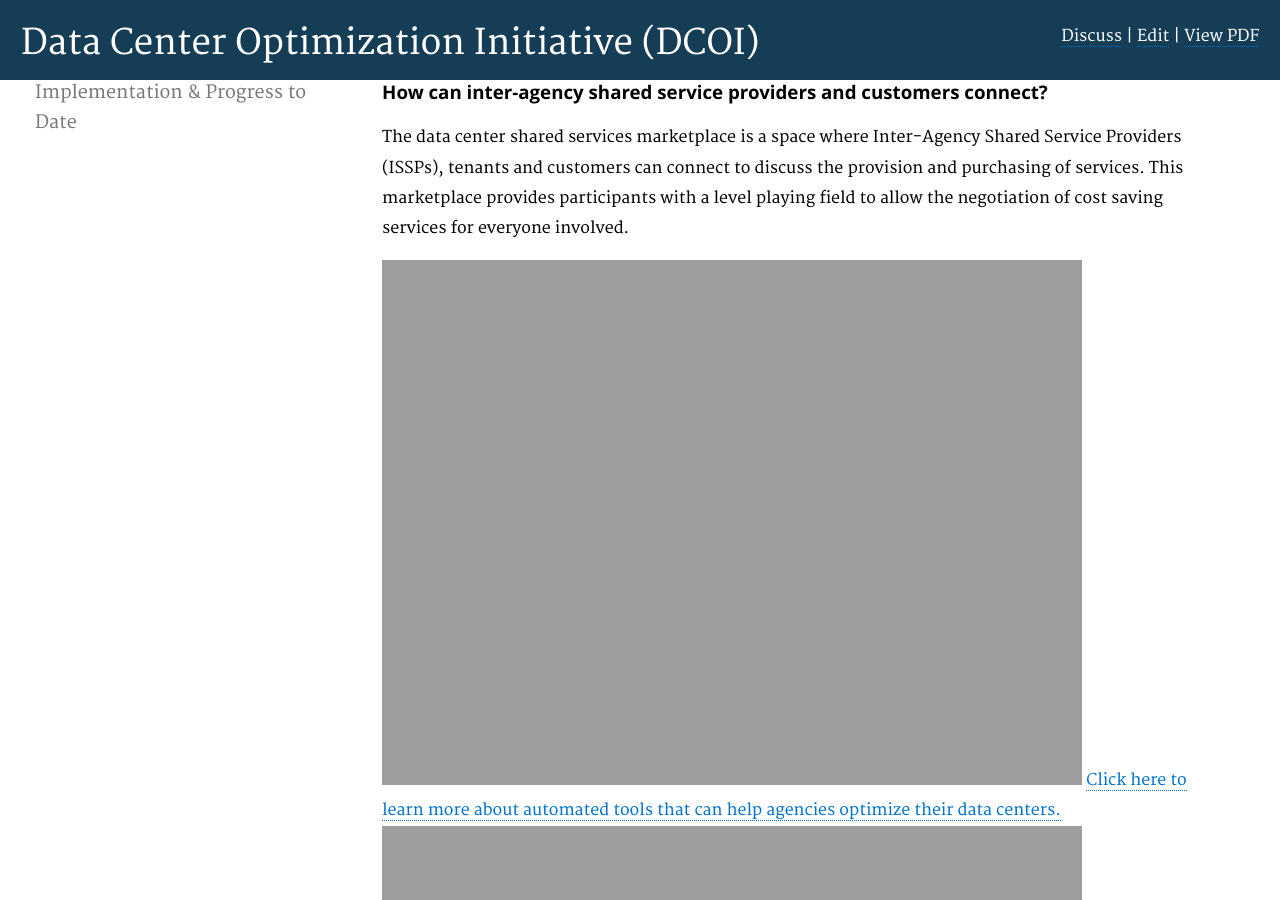
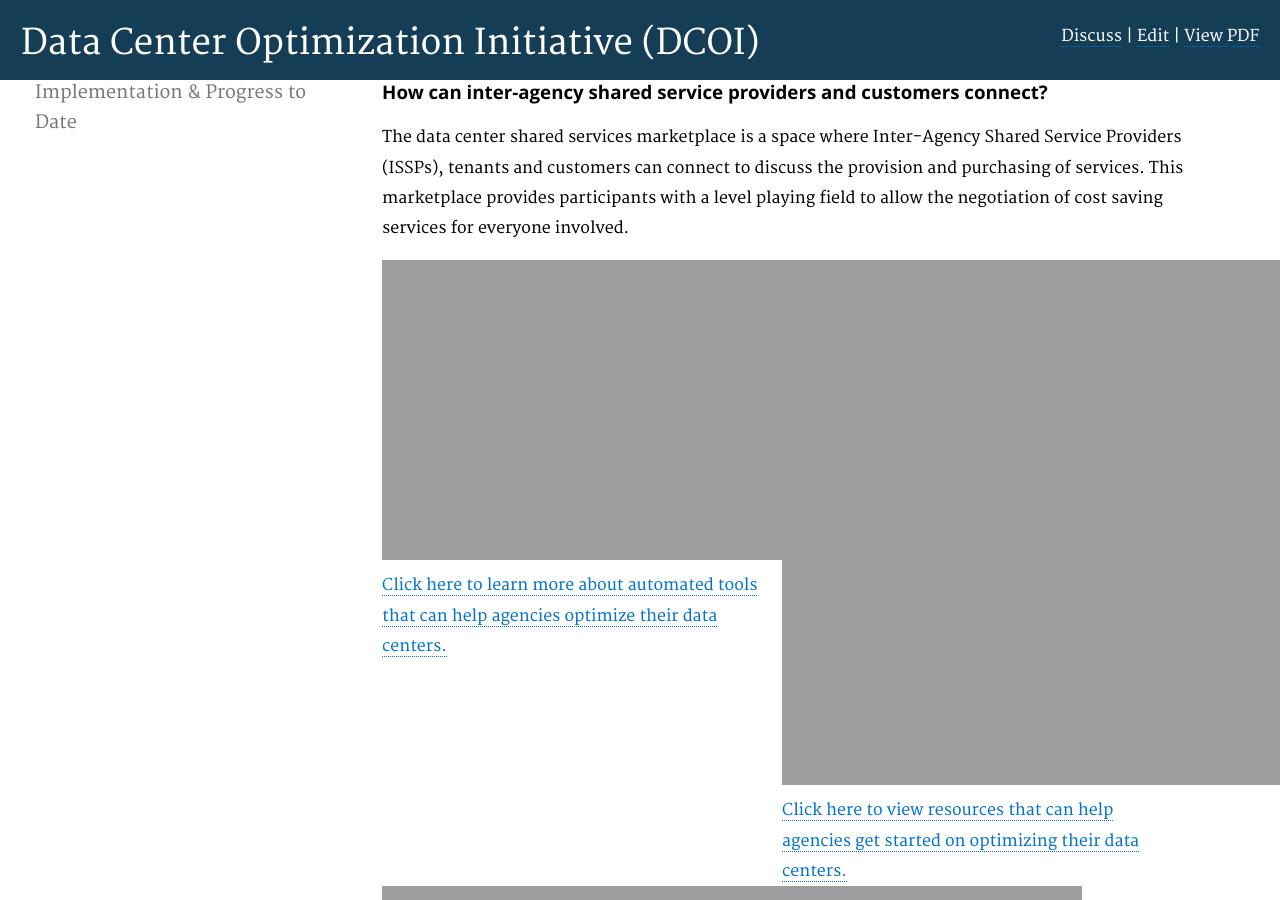
Before and after one commit to ydave-reisys/datacenters, a Jekyll site: the page built from pages/ordering-shared-services.html, in a window 1280 px wide and 900 px high, scrolled down 453 px. Built offline with Jekyll 4.4.1, drawn with Linux system fonts in a browser that asks for light colours; nearby versions of some CDN libraries; Markdown is read by kramdown in place of the engine named in the settings.

Commit message:
test the divs alignment shared office page

```diff
--- a/pages/ordering-shared-services.html
+++ b/pages/ordering-shared-services.html
@@ -19,17 +19,17 @@ description: "Ordering Shared Services"
 
 <p>The data center shared services marketplace is a space where Inter-Agency Shared Service Providers (ISSPs), tenants and customers can connect to discuss the provision and purchasing of services. This marketplace provides participants with a level playing field to allow the negotiation of cost saving services for everyone involved.</p>
 
-<div>
-    <img src="{{ site.baseurl }}/assets/images/tools.png">
+<div style="width:400px;float:left">
+    <img src="{{ site.baseurl }}/assets/images/tools.png" style="width:400px">
     <a>Click here to learn more about automated tools that can help agencies optimize their data centers.</a>
 </div>
 
-<div>
+<div style="width:400px;float:left" style="width:400px">
     <img src="{{ site.baseurl }}/assets/images/checkmark.png">
     <a>Click here to view resources that can help agencies get started on optimizing their data centers.</a>
 </div>
 
-<div>
+<div style="width:400px;float:left" style="width:400px">
     <img src="{{ site.baseurl }}/assets/images/migration.png">
     <a>Click here to learn learn more about data center migration strategies.</a>
 </div>
```
